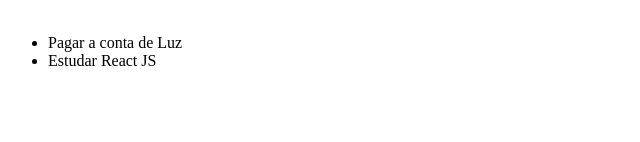
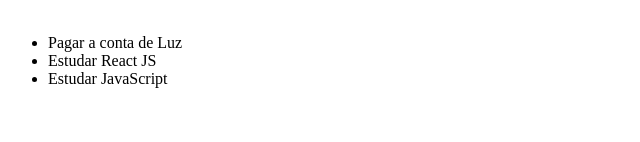
Before and after one commit to BorgesAbraao10/primeiro-app, a React (Create React App) app: page / in a window 1280 px wide. Shown: the part 158-300 px from the top of the page, without its empty margins (0-640 px from the left). Built offline with nearby package versions, Linux system fonts and the light colour scheme.

Commit message:
Last update

```diff
--- a/src/App.js
+++ b/src/App.js
@@ -4,10 +4,11 @@
   const [input, setInput] = useState('')
   const [tarefas, setTarefas] = useState([
     'Pagar a conta de Luz',
-    'Estudar React JS'
+    'Estudar React JS',
+    'Estudar JavaScript'
   ]);
 
-  useEffect(()=>{
+  useEffect(() =>{
     const tarefasStorage = localStorage.getItem('@tarefa');
 
     if(tarefasStorage){
@@ -18,7 +19,6 @@
   useEffect(()=>{
     localStorage.setItem('@tarefa', JSON.stringify(tarefas))
   }, [tarefas]);
-
 
   function handleRegister(e) {
     e.preventDefault();
```
